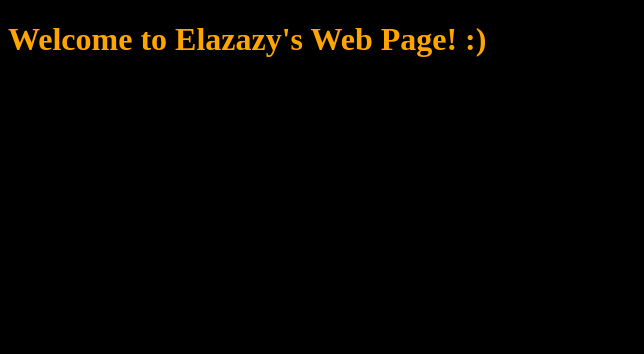
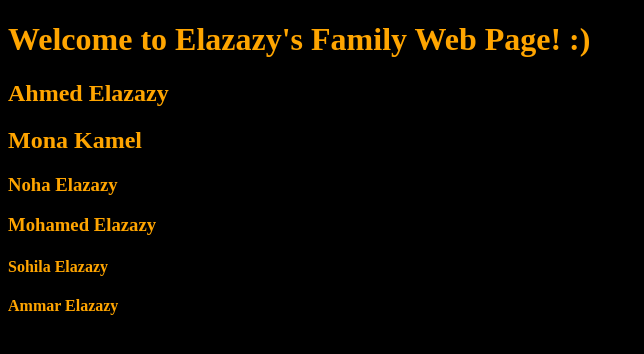
Before and after one commit to ElazazyMohamed/ElazazyMohamed.github.io, a plain HTML site: page index.html in a window 1280 px wide. Shown: the whole page, without its empty margins (0-644 px from the left). Drawn offline with Linux system fonts and the light colour scheme.

Commit message:
Add headings

```diff
--- a/index.html
+++ b/index.html
@@ -10,6 +10,12 @@
 		</style>
 	</head>
 	<body>
-		<h1>Welcome to Elazazy's Web Page! :)</h1>
+		<h1>Welcome to Elazazy's Family Web Page! :)</h1>
+		<h2>Ahmed Elazazy</h2>
+		<h2>Mona Kamel</h2>
+		<h3>Noha Elazazy</h3>
+		<h3>Mohamed Elazazy</h3>
+		<h4>Sohila Elazazy</h4>
+		<h4>Ammar Elazazy</h4>
 	</body>
 </html>
```
